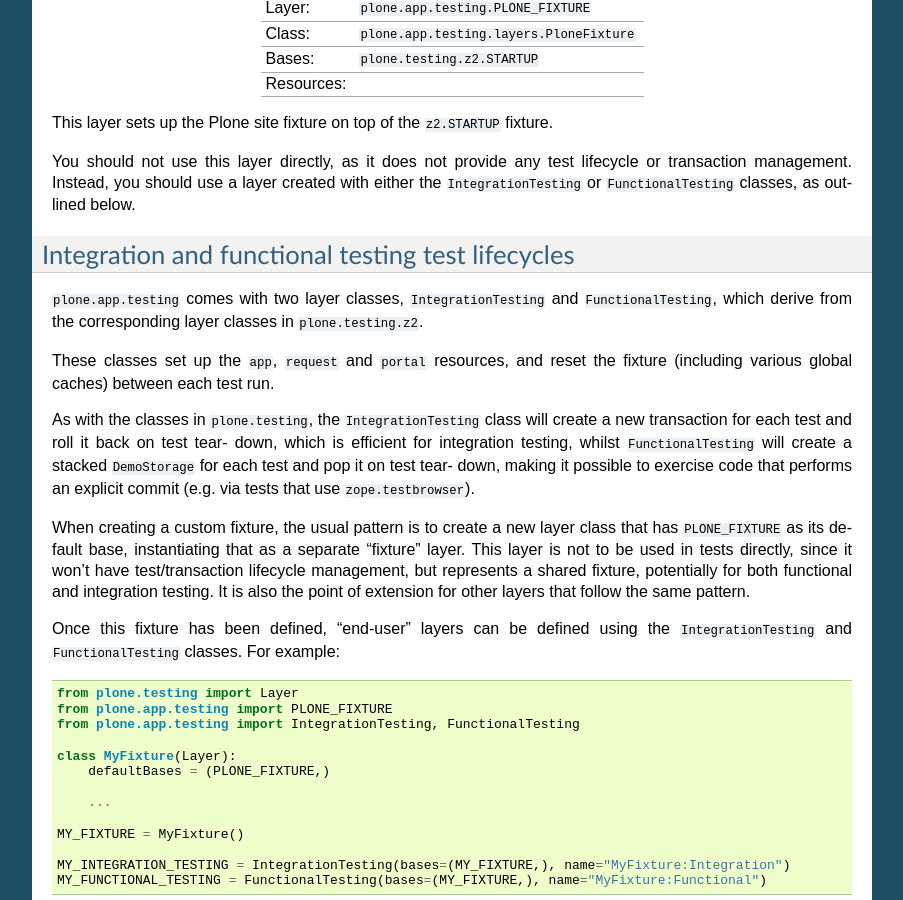
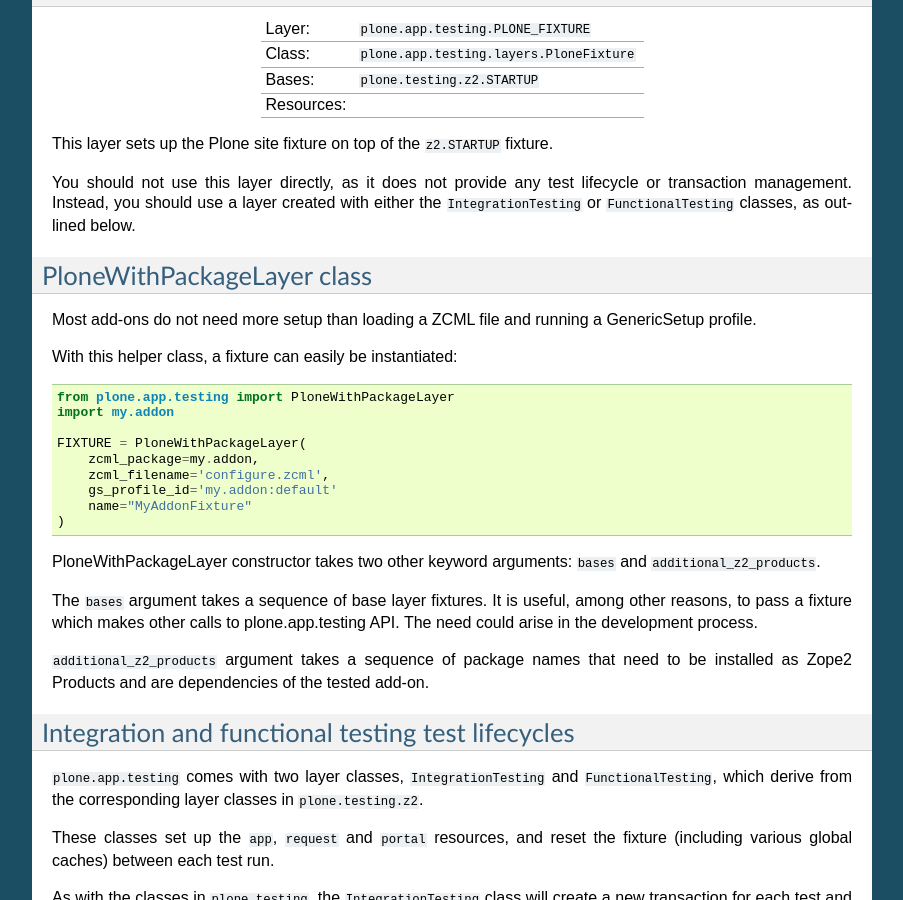
Before and after one commit to plone/plone.app.testing, a Sphinx documentation site: the page built from docs/source/README.rst, in a window 1280 px wide and 900 px high, scrolled down 2683 px. Shown: the whole window, without its empty margins (198-1101 px from the left). Built offline with Sphinx 7.4.7, drawn with Linux system fonts in a browser that asks for light colours; some of the changed text lies outside the part shown.

Commit message:
Document PloneWithPackageLayer
First step

```diff
--- a/docs/source/README.rst
+++ b/docs/source/README.rst
@@ -143,6 +143,35 @@ lifecycle or transaction management. Instead, you should use a layer
 created with either the ``IntegrationTesting`` or ``FunctionalTesting``
 classes, as outlined below.
 
+PloneWithPackageLayer class
+---------------------------
+
+Most add-ons do not need more setup than loading a ZCML file and
+running a GenericSetup profile.
+
+With this helper class, a fixture can easily be instantiated::
+
+    from plone.app.testing import PloneWithPackageLayer
+    import my.addon
+
+    FIXTURE = PloneWithPackageLayer(
+        zcml_package=my.addon,
+        zcml_filename='configure.zcml',
+        gs_profile_id='my.addon:default'
+        name="MyAddonFixture"
+    )
+
+PloneWithPackageLayer constructor takes two other keyword arguments:
+``bases`` and ``additional_z2_products``.
+
+The ``bases`` argument takes a sequence of base layer fixtures.
+It is useful, among other reasons,
+to pass a fixture which makes other calls to plone.app.testing API.
+The need could arise in the development process.
+
+``additional_z2_products`` argument takes a sequence of package names
+that need to be installed as Zope2 Products and are dependencies of the tested add-on.
+
 Integration and functional testing test lifecycles
 --------------------------------------------------
 
```
